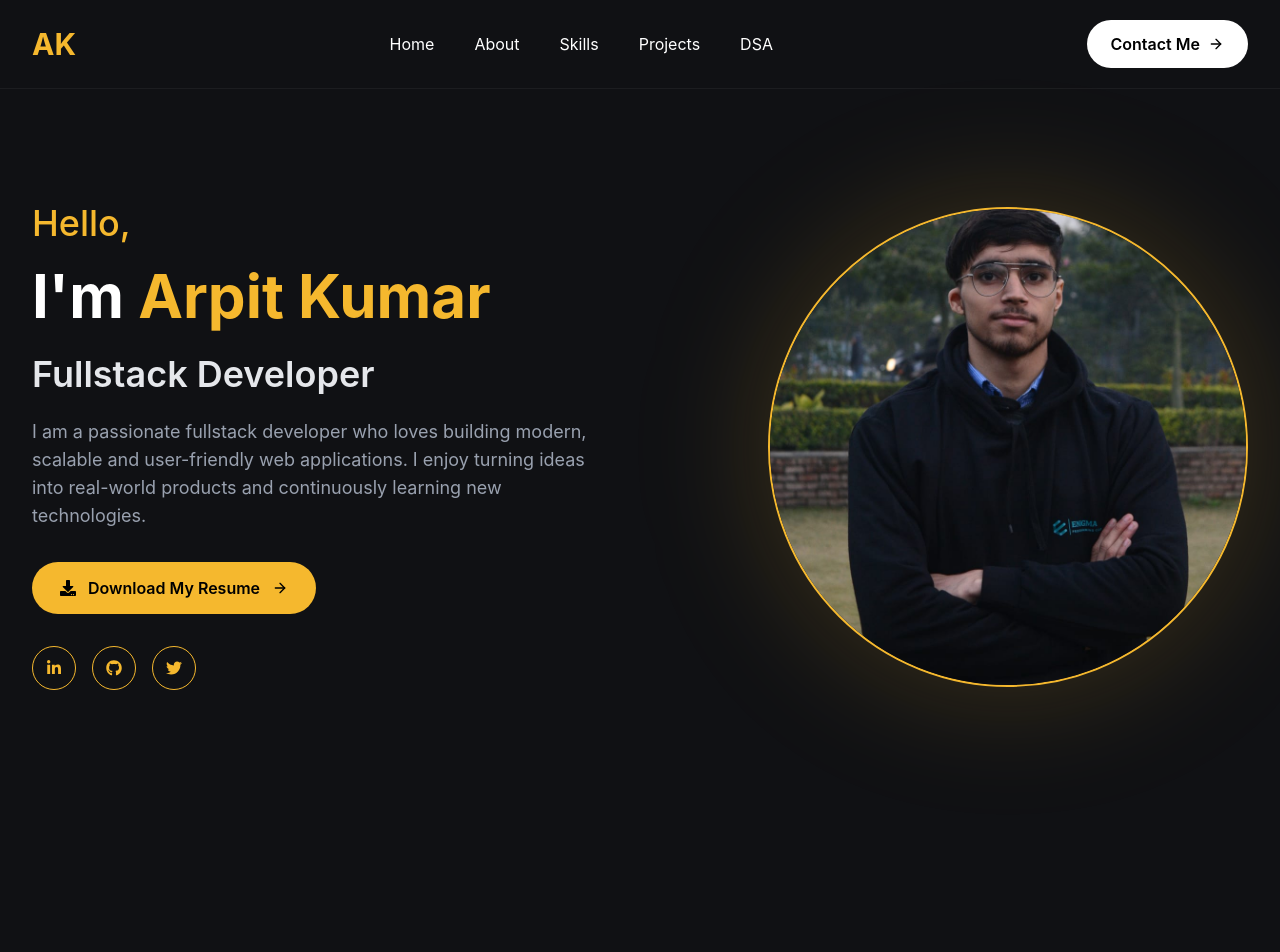
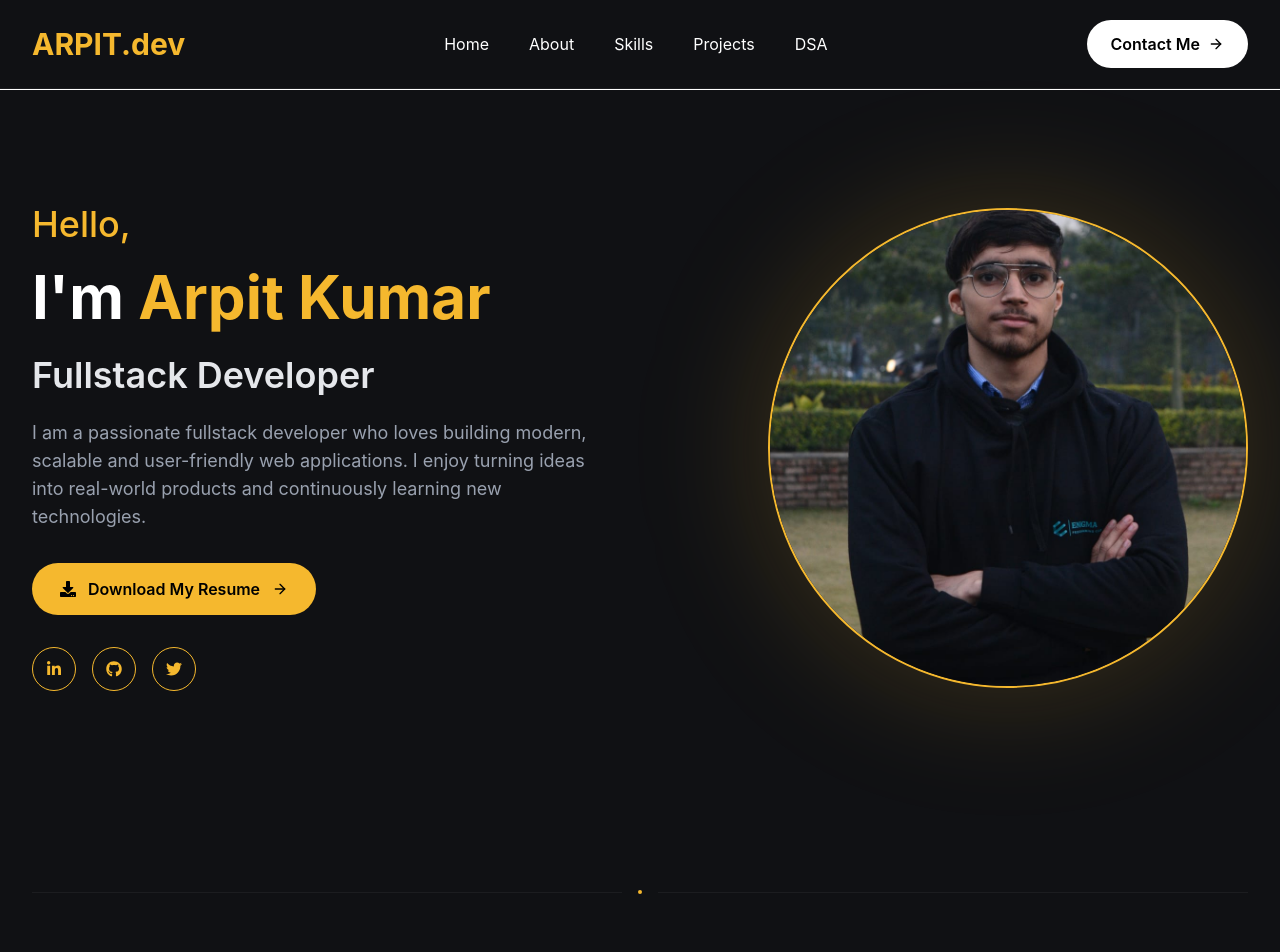
Before and after one commit to Arpit-Kumar-198/portfolio, a React (Vite) app: page / in a window 1280 px wide. Shown: the top 952 px of the page. Built offline with nearby package versions, Linux system fonts and the light colour scheme.

Commit message:
Add footer section and enhance layout

```diff
--- a/src/App.jsx
+++ b/src/App.jsx
@@ -6,19 +6,63 @@
 import Projects from "./pages/Projects";
 import DSA from "./pages/DSA";
 import Contact from "./pages/Contact";
+import Footer from "./pages/Footer";
+
+function SectionDivider() {
+  return (
+    <div className="mx-auto flex max-w-7xl items-center px-6 lg:px-8">
+      <div className="h-px flex-1 bg-white/5" />
+      <div className="mx-4 h-1 w-1 rounded-full bg-[#F5B82E]" />
+      <div className="h-px flex-1 bg-white/5" />
+    </div>
+  );
+}
 
 function App() {
   return (
-    <>
+    <div className="min-h-screen overflow-x-hidden bg-[#101114] text-white">
       <Navbar />
+      <hr className="text-white"/>
 
+      <main>
+        <section id="home">
           <Home />
+        </section>
+
+        <SectionDivider />
+
+        <section id="about">
           <About />
+        </section>
+
+        <SectionDivider />
+
+        <section id="skills">
           <Skills />
+        </section>
+
+        <SectionDivider />
+
+        <section id="projects">
           <Projects />
+        </section>
+
+        <SectionDivider />
+
+        <section id="dsa">
           <DSA />
+        </section>
+
+        <SectionDivider />
+
+        <section id="contact">
           <Contact />
-    </>
+        </section>
+      </main>
+
+      <hr className="text-white"/>
+      <Footer />
+    </div>
   );
 }
 
--- a/src/pages/Contact.jsx
+++ b/src/pages/Contact.jsx
@@ -128,17 +128,6 @@
           </div>
         </div>
 
-        {/* Footer */}
-        <div className="mt-14 text-center">
-          <p className="text-sm text-gray-500">
-            Thanks for taking the time to visit my portfolio.
-          </p>
-
-          <p className="mt-2 text-xs text-gray-600">
-            © {new Date().getFullYear()} Arpit Kumar. All rights reserved.
-          </p>
-        </div>
-
       </div>
     </section>
   );
--- /dev/null
+++ b/src/pages/Footer.jsx
@@ -0,0 +1,50 @@
+import {
+  FiGithub,
+  FiLinkedin,
+  FiMail,
+  FiArrowUp,
+} from "react-icons/fi";
+
+const Footer = () => {
+  return (
+    <footer className="border-t border-white/5 bg-[#101114] text-white">
+      <div className="mx-auto max-w-7xl px-6 py-12 lg:px-8">
+
+        {/* Bottom Section */}
+        <div className="flex flex-col gap-6 md:flex-row md:items-center md:justify-between">
+
+          {/* Message + Copyright */}
+          <div>
+            <p className="text-sm text-gray-400">
+              Thanks for taking the time to visit my portfolio.
+            </p>
+
+            <p className="mt-2 text-xs text-gray-600">
+              © {new Date().getFullYear()} Arpit Kumar. All rights reserved.
+            </p>
+          </div>
+
+          {/* Back To Top */}
+          <button
+            onClick={() =>
+              window.scrollTo({
+                top: 0,
+                behavior: "smooth",
+              })
+            }
+            className="group flex w-fit items-center gap-2 text-sm text-gray-400 transition-colors duration-300 hover:text-[#F5B82E]"
+          >
+            Back to top
+
+            <span className="flex h-8 w-8 items-center justify-center rounded-full border border-white/10 transition-all duration-300 group-hover:border-[#F5B82E] group-hover:bg-[#F5B82E] group-hover:text-black">
+              <FiArrowUp />
+            </span>
+          </button>
+
+        </div>
+      </div>
+    </footer>
+  );
+};
+
+export default Footer;
--- a/src/pages/Navbar.jsx
+++ b/src/pages/Navbar.jsx
@@ -9,33 +9,42 @@
         <nav className="mx-auto flex max-w-7xl items-center justify-between px-6 py-5 lg:px-8">
           {/* Logo */}
           <a href="#home" className="text-3xl font-bold text-[#F5B82E]">
-            AK
+            ARPIT.dev
           </a>
 
           {/* Desktop Navigation */}
           <div className="hidden items-center gap-10 md:flex">
-            <a href="#home" className="transition-colors hover:text-[#F5B82E]">
+            <a
+              href="#home"
+              className="relative text-white transition-colors hover:text-[#F5B82E] after:absolute after:bottom-0 after:left-0 after:h-[2px] after:w-0 after:bg-[#F5B82E] after:transition-all after:duration-300 hover:after:w-full"
+            >
               Home
             </a>
-            <a href="#about" className="transition-colors hover:text-[#F5B82E]">
+            <a
+              href="#about"
+              className="relative text-white transition-colors hover:text-[#F5B82E] after:absolute after:bottom-0 after:left-0 after:h-[2px] after:w-0 after:bg-[#F5B82E] after:transition-all after:duration-300 hover:after:w-full"
+            >
               About
             </a>
 
             <a
               href="#skills"
-              className="transition-colors hover:text-[#F5B82E]"
+              className="relative text-white transition-colors hover:text-[#F5B82E] after:absolute after:bottom-0 after:left-0 after:h-[2px] after:w-0 after:bg-[#F5B82E] after:transition-all after:duration-300 hover:after:w-full"
             >
               Skills
             </a>
 
             <a
               href="#projects"
-              className="transition-colors hover:text-[#F5B82E]"
+              className="relative text-white transition-colors hover:text-[#F5B82E] after:absolute after:bottom-0 after:left-0 after:h-[2px] after:w-0 after:bg-[#F5B82E] after:transition-all after:duration-300 hover:after:w-full"
             >
               Projects
             </a>
 
-            <a href="#dsa" className="transition-colors hover:text-[#F5B82E]">
+            <a
+              href="#dsa"
+              className="relative text-white transition-colors hover:text-[#F5B82E] after:absolute after:bottom-0 after:left-0 after:h-[2px] after:w-0 after:bg-[#F5B82E] after:transition-all after:duration-300 hover:after:w-full"
+            >
               DSA
             </a>
           </div>
```
Lines whose indentation alone changed are shown as unchanged.
